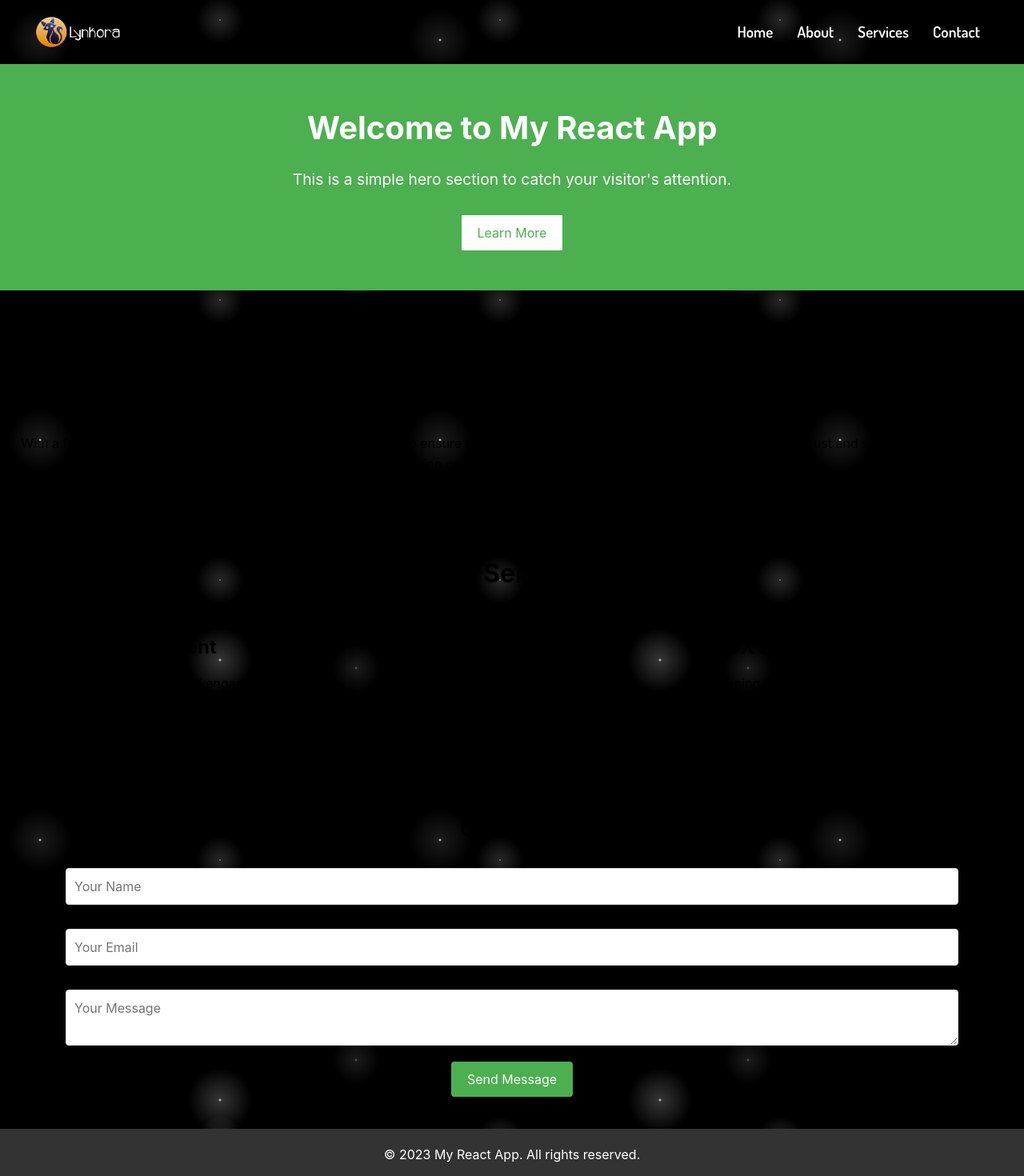
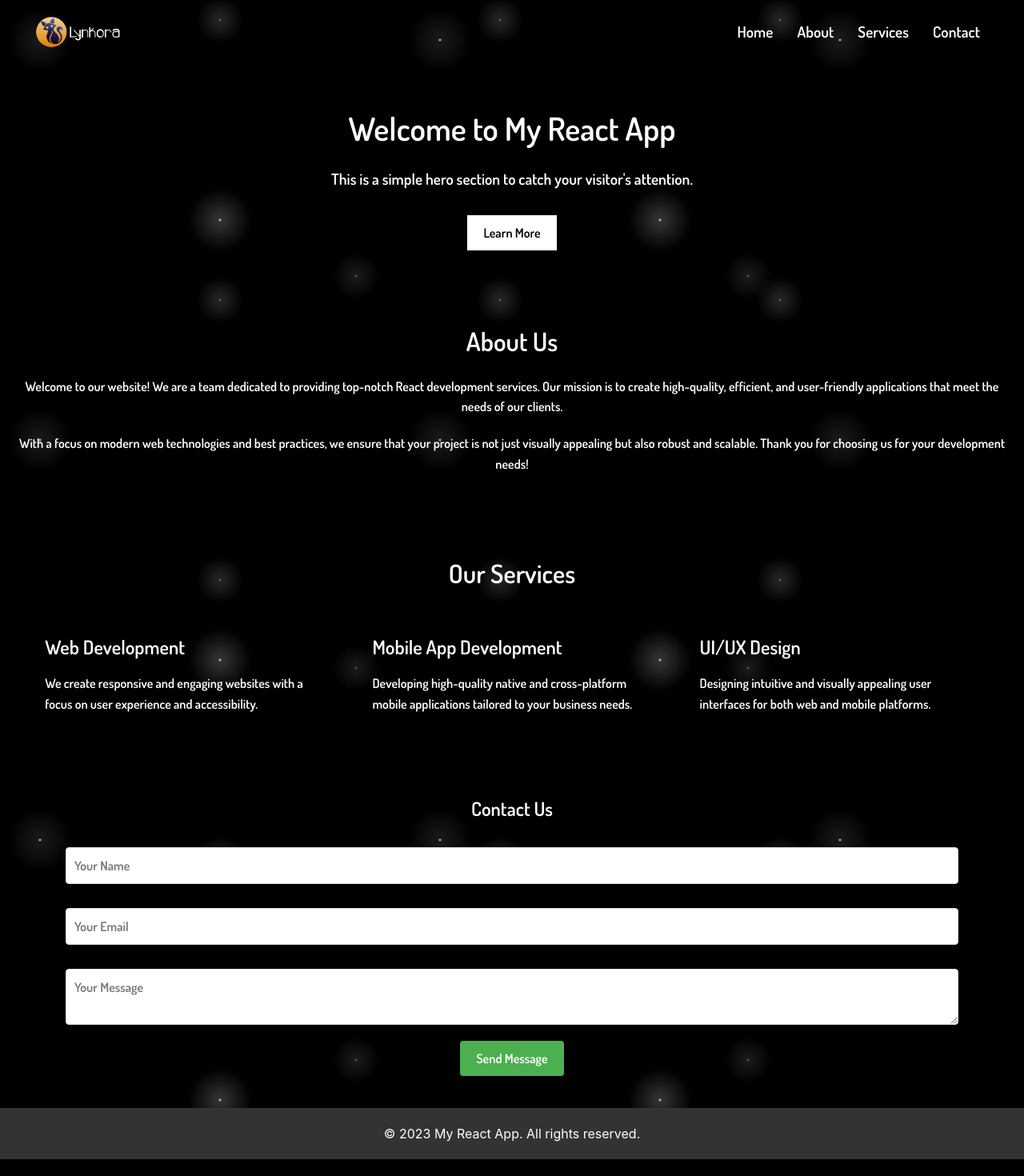
Before and after one commit to BullionBear/lynkora-single-page, a React (Create React App) app: page / in a window 1280 px wide. Shown: the top 1470 px of the page at 80% size. After the commit the page ends 1449 px from the top, so only its background shows below. Built offline with nearby package versions, Linux system fonts and the light colour scheme.

Commit message:
basic css setup

```diff
--- a/src/components/About/About.css
+++ b/src/components/About/About.css
@@ -3,6 +3,10 @@
 .about-section {
     padding: 40px 20px;
     text-align: center;
+    background-color: transparent; /* Set background to transparent */
+    color: white;
+    font-family: 'Dosis', sans-serif;
+    font-weight: 600; /* Match the weight you chose (600) */
 }
 
 .about-section h2 {
--- a/src/components/Contact/Contact.css
+++ b/src/components/Contact/Contact.css
@@ -3,6 +3,9 @@
 .contact-section {
     padding: 40px 20px;
     text-align: center;
+    color: white;
+    font-family: 'Dosis', sans-serif;
+    font-weight: 600; /* Match the weight you chose (600) */
 }
 
 .contact-form {
--- a/src/components/HeroSection/HeroSection.css
+++ b/src/components/HeroSection/HeroSection.css
@@ -1,10 +1,12 @@
 /* HeroSection.css */
 
 .hero-section {
-    background-color: #4caf50;
+    background-color: transparent; /* Set background to transparent */
     color: white;
     padding: 50px 20px;
     text-align: center;
+    font-family: 'Dosis', sans-serif;
+    font-weight: 600; /* Match the weight you chose (600) */
 }
 
 .hero-section h1 {
@@ -19,7 +21,7 @@
 
 .hero-section button {
     background-color: white;
-    color: #4caf50;
+    color: #000000;
     border: none;
     padding: 10px 20px;
     font-size: 1rem;
@@ -28,6 +30,6 @@
 }
 
 .hero-section button:hover {
-    background-color: #3e8e41;
+    background-color: #ffae00;
     color: white;
 }
--- a/src/components/Services/Services.css
+++ b/src/components/Services/Services.css
@@ -3,6 +3,9 @@
 .services-section {
     padding: 40px 20px;
     text-align: center;
+    color: white; /* Set text color to white */
+    font-family: 'Dosis', sans-serif; /* Apply the 'Dosis' font family */
+    font-weight: 600; /* Set font weight to 600 */
 }
 
 .services-section h2 {
```
